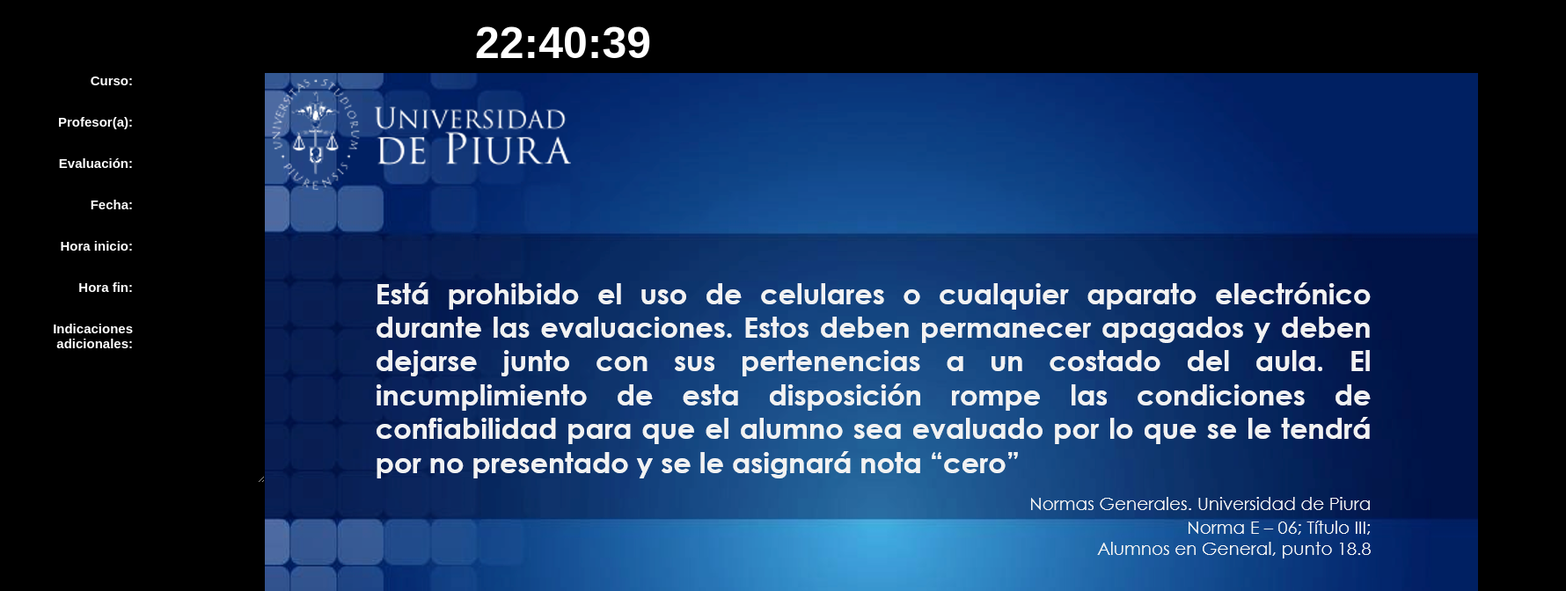
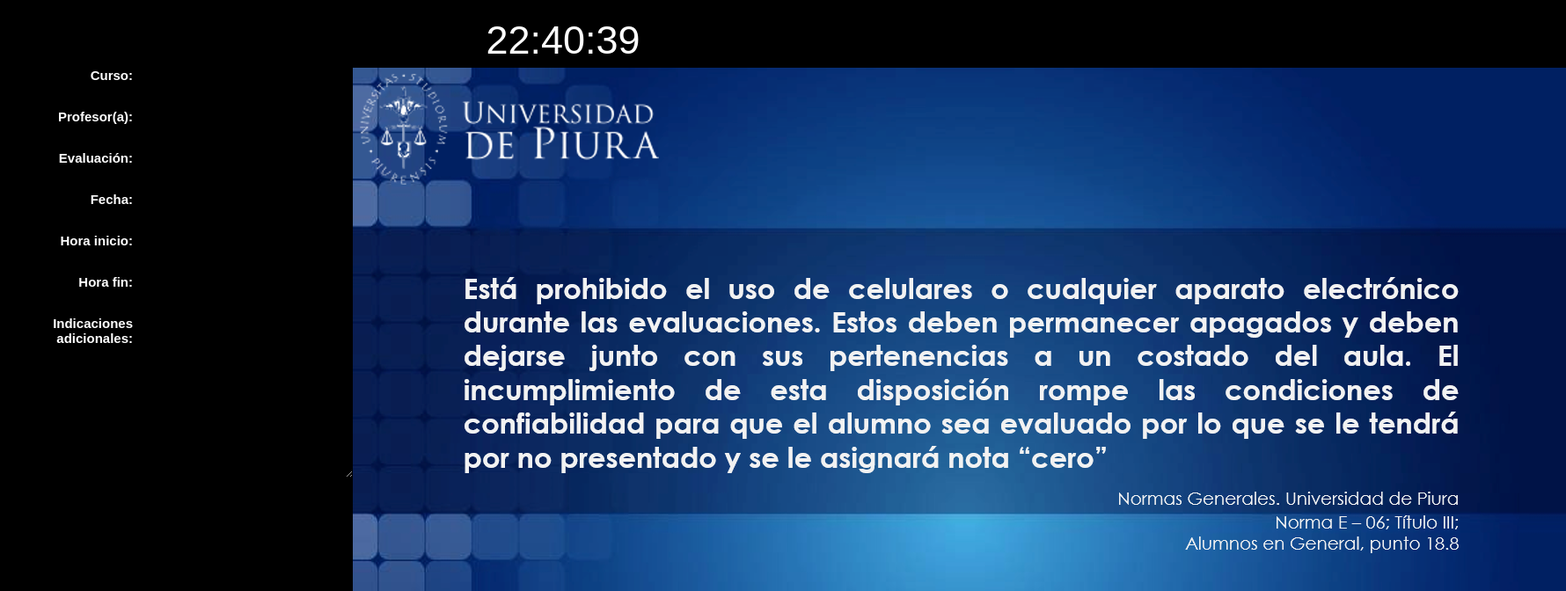
Before and after one commit to JoaquinJamil/udep, a plain HTML site: page index.html in a window 1280 px wide. Shown: the top 672 px of the page at 88% size, 1780 px wide, since content can reach past the window. Drawn offline with Linux system fonts and the light colour scheme.

Commit message:
Update index.html

```diff
--- a/index.html
+++ b/index.html
@@ -23,8 +23,9 @@
             text-align: center; /* Aligning clock to center */
         }
         .clock {
-            font-size: 50px;
+            font-size: 45px;
             margin-bottom: 5px;
+            font-weight: normal; /* This makes the text bold */
         }
         .content {
             display: flex;
@@ -45,18 +46,13 @@
         }
 
         .textbox {
-            width: 250px;
+            width: 350px;
             height: 20px;
         }
 
         .textboxlong {
-            width: 250px;
+            width: 350px;
             height: 150px;
-        }
-
-        .textbox2 {
-            width: 250px;
-            height: 30px;
         }
 
         label {
@@ -115,7 +111,7 @@
                     <input type="text" id="evaluacion" class="textbox" required><br>
                     <label for="fecha">Fecha:</label>
                     <input type="text" id="fecha" class="textbox" required><br>
-                    <!--    <div id="current-date" class="textbox2"></div> <br>    -->
+                    <!--    <div id="current-date" class="textbox"></div> <br>    -->
                     <label for="hora_inicio">Hora inicio:</label>
                     <input type="text" id="hora_inicio" class="textbox" required><br>
                     <label for="hora_fin">Hora fin:</label>
```
